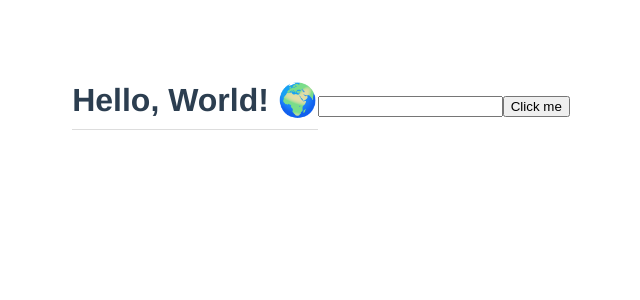
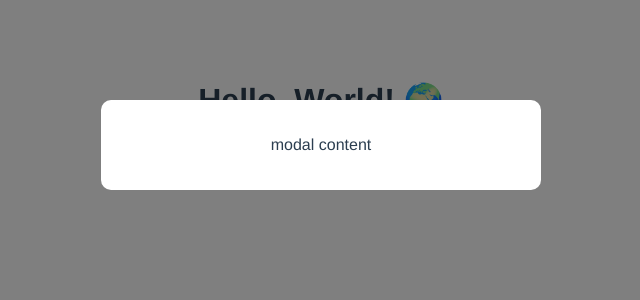
Before and after one commit to MomenSherif/vue3-playground, a Vue app: page / in a window 1280 px wide. Shown: the top 300 px of the page, without its empty margins (319-959 px from the left). Built offline with nearby package versions, Linux system fonts and the light colour scheme.

Commit message:
Multiple Components

```diff
--- a/src/App.vue
+++ b/src/App.vue
@@ -1,14 +1,16 @@
 <template>
   <h1>{{ title }}</h1>
-  <input type="text" ref="name">
-  <button @click="handleClick">Click me</button>
+  <Modal />
 </template>
 
 <script>
-import HelloWorld from './components/HelloWorld.vue'
+import Modal from './components/Modal';
 
 export default {
   name: 'App',
+  components: {
+    Modal,
+  },
   data(){
     return {
       title: 'Hello, World! 🌍'
--- a/src/components/HelloWorld.vue
+++ /dev/null
@@ -1,57 +0,0 @@
-<template>
-  <div class="hello">
-    <h1>{{ msg }}</h1>
-    <p>
-      For a guide and recipes on how to configure / customize this project,<br>
-      check out the
-      <a href="https://cli.vuejs.org" target="_blank" rel="noopener">vue-cli documentation</a>.
-    </p>
-    <h3>Installed CLI Plugins</h3>
-    <ul>
-      <li><a href="https://github.com/vuejs/vue-cli/tree/dev/packages/%40vue/cli-plugin-babel" target="_blank" rel="noopener">babel</a></li>
-    </ul>
-    <h3>Essential Links</h3>
-    <ul>
-      <li><a href="https://vuejs.org" target="_blank" rel="noopener">Core Docs</a></li>
-      <li><a href="https://forum.vuejs.org" target="_blank" rel="noopener">Forum</a></li>
-      <li><a href="https://chat.vuejs.org" target="_blank" rel="noopener">Community Chat</a></li>
-      <li><a href="https://twitter.com/vuejs" target="_blank" rel="noopener">Twitter</a></li>
-      <li><a href="https://news.vuejs.org" target="_blank" rel="noopener">News</a></li>
-    </ul>
-    <h3>Ecosystem</h3>
-    <ul>
-      <li><a href="https://router.vuejs.org" target="_blank" rel="noopener">vue-router</a></li>
-      <li><a href="https://vuex.vuejs.org" target="_blank" rel="noopener">vuex</a></li>
-      <li><a href="https://github.com/vuejs/vue-devtools#vue-devtools" target="_blank" rel="noopener">vue-devtools</a></li>
-      <li><a href="https://vue-loader.vuejs.org" target="_blank" rel="noopener">vue-loader</a></li>
-      <li><a href="https://github.com/vuejs/awesome-vue" target="_blank" rel="noopener">awesome-vue</a></li>
-    </ul>
-  </div>
-</template>
-
-<script>
-export default {
-  name: 'HelloWorld',
-  props: {
-    msg: String
-  }
-}
-</script>
-
-<!-- Add "scoped" attribute to limit CSS to this component only -->
-<style scoped>
-h3 {
-  margin: 40px 0 0;
-}
-ul {
-  list-style-type: none;
-  padding: 0;
-}
-li {
-  display: inline-block;
-  margin: 0 10px;
-}
-a {
-  color: #42b983;
-}
-</style>
--- /dev/null
+++ b/src/components/Modal.vue
@@ -0,0 +1,32 @@
+<template>
+  <div class="backdrop">
+    <div class="modal">
+      <p>modal content</p>
+    </div>
+  </div>
+</template>
+
+<script>
+export default {
+  name: 'Modal',
+}
+</script>
+
+<style>
+  .backdrop {
+    position: fixed;
+    top: 0;
+    left: 0;
+    right: 0;
+    bottom: 0;
+    background-color: rgba(0, 0, 0, 0.5);
+  }
+  .modal {
+    width: 400px;
+    padding: 20px;
+    margin: 100px auto;
+    background-color: #fff;
+    border-radius: 10px;
+  }
+
+</style>
```
